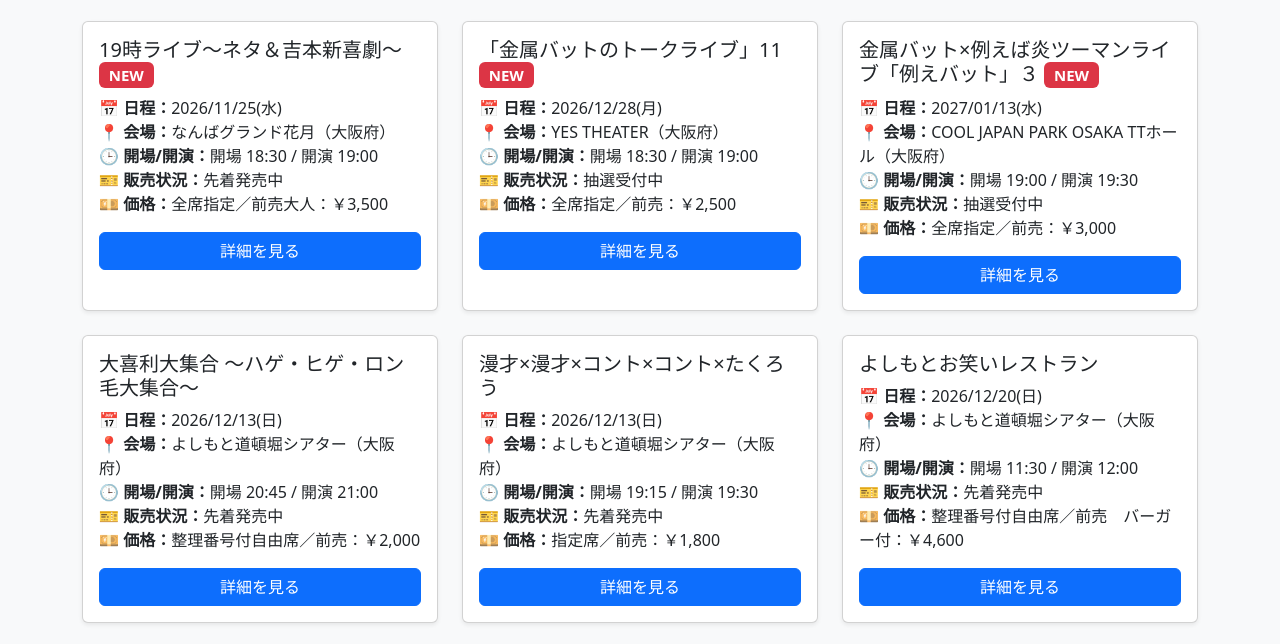
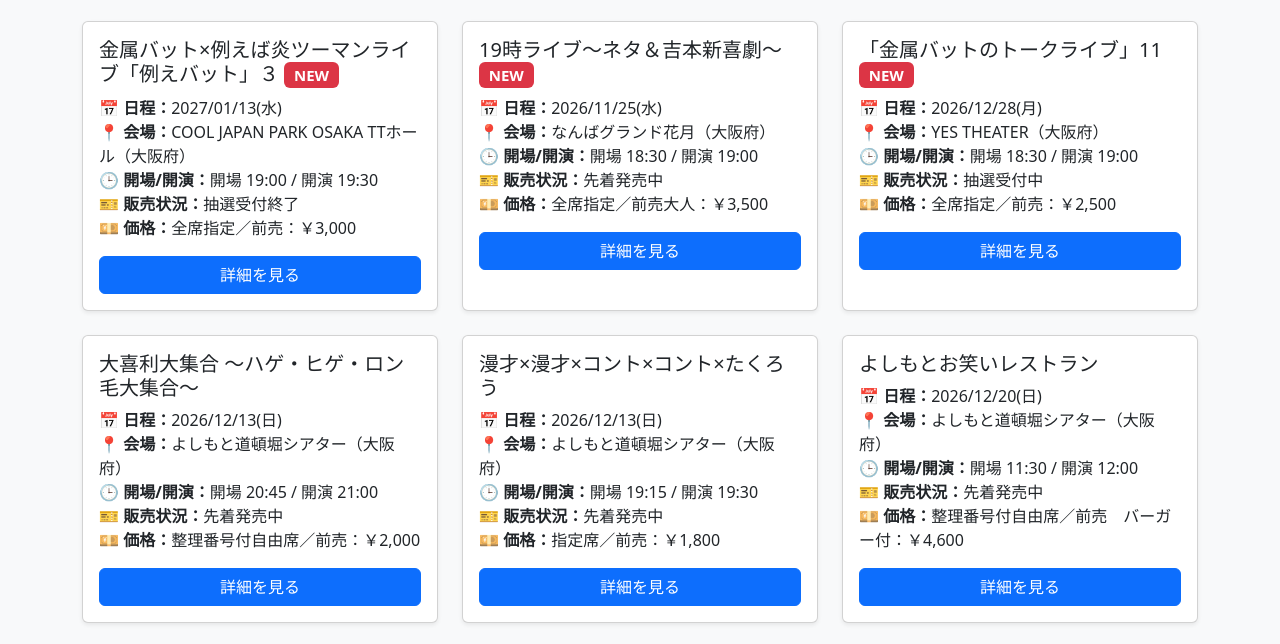
Before and after one commit to rockn-git-hub/fany-scheduler, a plain HTML site: page kinzoku_bat_events.html in a window 1280 px wide. Shown: the part 81-725 px from the top of the page. Drawn offline with nearby package versions, Linux system fonts and the light colour scheme.

Commit message:
Update FANY event data

```diff
--- a/kinzoku_bat_events.html
+++ b/kinzoku_bat_events.html
@@ -11,6 +11,22 @@
 <div class="container py-4">
     <h1 class="mb-4 text-center"> <span class="badge bg-danger">新着あり</span> (new)金属バット公演一覧</h1>
     <div class="row g-4">
+
+        <div class="col-md-6 col-lg-4">
+            <div class="card shadow-sm h-100">
+                <div class="card-body">
+                    <h5 class="card-title">金属バット×例えば炎ツーマンライブ「例えバット」３ <span class='badge bg-danger'>NEW</span></h5>
+                    <p class="card-text">
+                        📅 <strong>日程：</strong>2027/01/13(水)<br>
+                        📍 <strong>会場：</strong>COOL JAPAN PARK OSAKA TTホール（大阪府）<br>
+                        🕒 <strong>開場/開演：</strong>開場 19:00 / 開演 19:30<br>
+                        🎫 <strong>販売状況：</strong>抽選受付終了<br>
+                        💴 <strong>価格：</strong>全席指定／前売：￥3,000
+                    </p>
+                    <a href="https://ticket.fany.lol/reception/75127/59734" target="_blank" rel="noopener noreferrer" class="btn btn-primary w-100">詳細を見る</a>
+                </div>
+            </div>
+        </div>
 
         <div class="col-md-6 col-lg-4">
             <div class="card shadow-sm h-100">
@@ -40,22 +56,6 @@
                         💴 <strong>価格：</strong>全席指定／前売：￥2,500
                     </p>
                     <a href="https://ticket.fany.lol/reception/75739/60153" target="_blank" rel="noopener noreferrer" class="btn btn-primary w-100">詳細を見る</a>
-                </div>
-            </div>
-        </div>
-
-        <div class="col-md-6 col-lg-4">
-            <div class="card shadow-sm h-100">
-                <div class="card-body">
-                    <h5 class="card-title">金属バット×例えば炎ツーマンライブ「例えバット」３ <span class='badge bg-danger'>NEW</span></h5>
-                    <p class="card-text">
-                        📅 <strong>日程：</strong>2027/01/13(水)<br>
-                        📍 <strong>会場：</strong>COOL JAPAN PARK OSAKA TTホール（大阪府）<br>
-                        🕒 <strong>開場/開演：</strong>開場 19:00 / 開演 19:30<br>
-                        🎫 <strong>販売状況：</strong>抽選受付中<br>
-                        💴 <strong>価格：</strong>全席指定／前売：￥3,000
-                    </p>
-                    <a href="https://ticket.fany.lol/reception/75125/59734" target="_blank" rel="noopener noreferrer" class="btn btn-primary w-100">詳細を見る</a>
                 </div>
             </div>
         </div>
```
Also changed, not shown: previous_events.json (+14 -14 lines).
